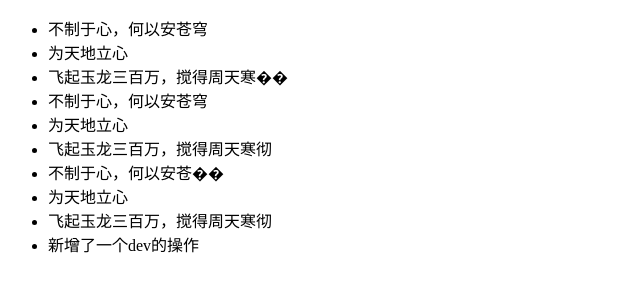
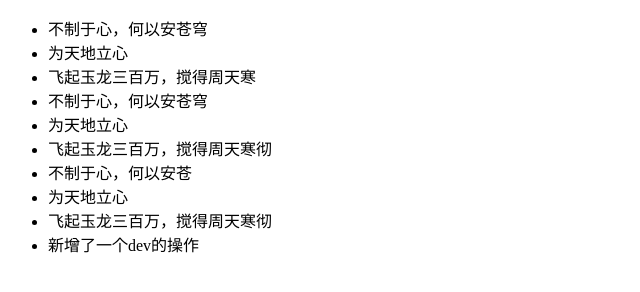
Before and after one commit to chenxian-k/dbhot, a plain HTML site: page index.html in a window 1280 px wide. Shown: the full height of the page, 0-640 px from the left. Drawn offline with Linux system fonts and the light colour scheme.

Commit message:
修改后第一次提交

```diff
--- a/index.html
+++ b/index.html
@@ -9,11 +9,11 @@
     <ul>
         <li>不制于心，何以安苍穹</li>
         <li>为天地立心</li>
-        <li>飞起玉龙三百万，搅得周天寒��</li>
+        <li>飞起玉龙三百万，搅得周天寒</li>
         <li>不制于心，何以安苍穹</li>
         <li>为天地立心</li>
         <li>飞起玉龙三百万，搅得周天寒彻</li>
-        <li>不制于心，何以安苍��</li>
+        <li>不制于心，何以安苍</li>
         <li>为天地立心</li>
         <li>飞起玉龙三百万，搅得周天寒彻</li>
         <li>新增了一个dev的操作</li>
```
